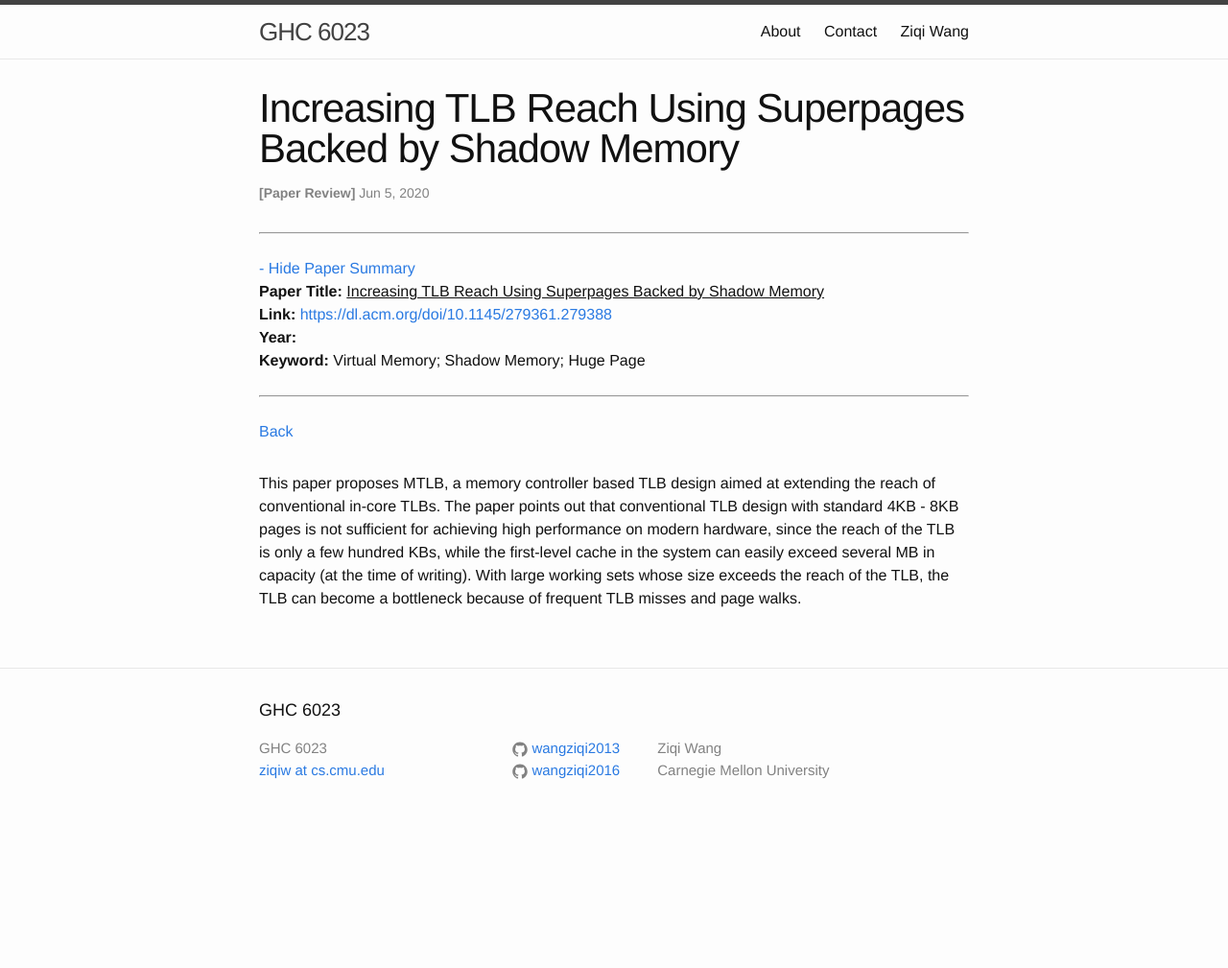
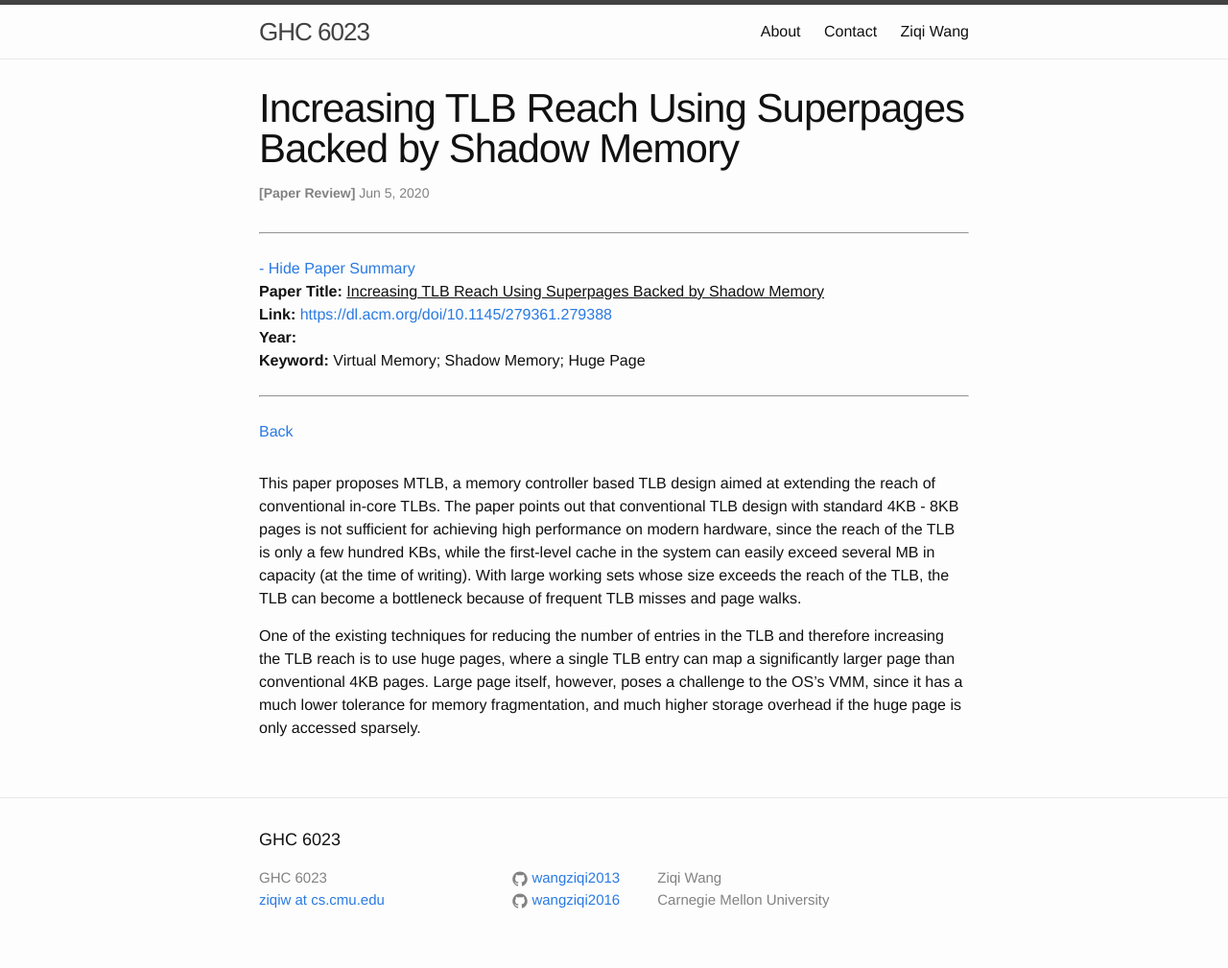
Before and after one commit to wangziqi2013/wangziqi2013.github.io, a Jekyll site: the page built from _posts/2020-06-05-increasing-tlb-reach-using-super-pages-backed-by-shadow-memory.markdown, in a window 1280 px wide. Shown: the whole page at 96% size. Built offline with Jekyll 4.4.1, drawn with Linux system fonts in a browser that asks for light colours; before the commit the page ends 900 px from its top, so only the background shows below that.

Commit message:
Addding large page

```diff
--- a/_posts/2020-06-05-increasing-tlb-reach-using-super-pages-backed-by-shadow-memory.markdown
+++ b/_posts/2020-06-05-increasing-tlb-reach-using-super-pages-backed-by-shadow-memory.markdown
@@ -18,3 +18,8 @@ The paper points out that conventional TLB design with standard 4KB - 8KB pages
 performance on modern hardware, since the reach of the TLB is only a few hundred KBs, while the first-level cache in
 the system can easily exceed several MB in capacity (at the time of writing). With large working sets whose size exceeds
 the reach of the TLB, the TLB can become a bottleneck because of frequent TLB misses and page walks.
+
+One of the existing techniques for reducing the number of entries in the TLB and therefore increasing the TLB reach
+is to use huge pages, where a single TLB entry can map a significantly larger page than conventional 4KB pages. Large page
+itself, however, poses a challenge to the OS's VMM, since it has a much lower tolerance for memory fragmentation, and
+much higher storage overhead if the huge page is only accessed sparsely.
```
